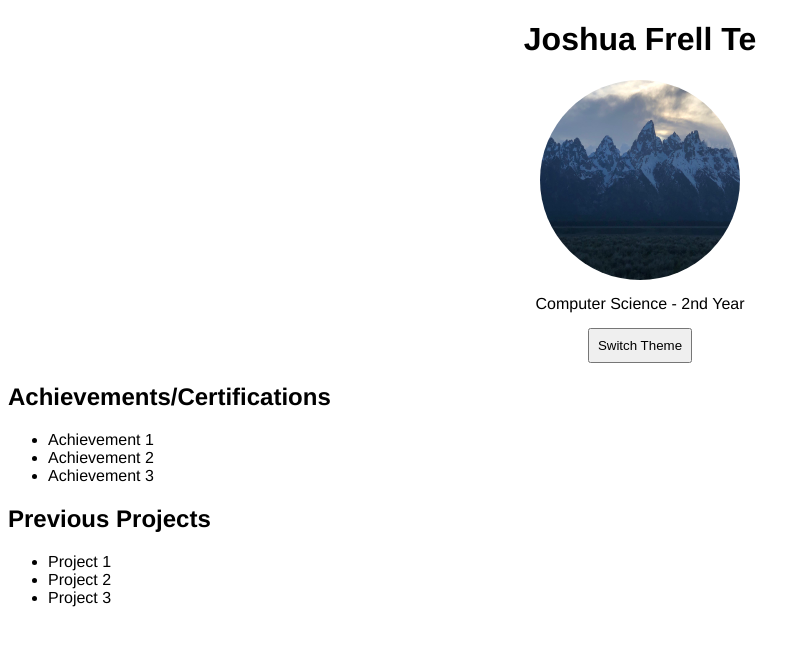
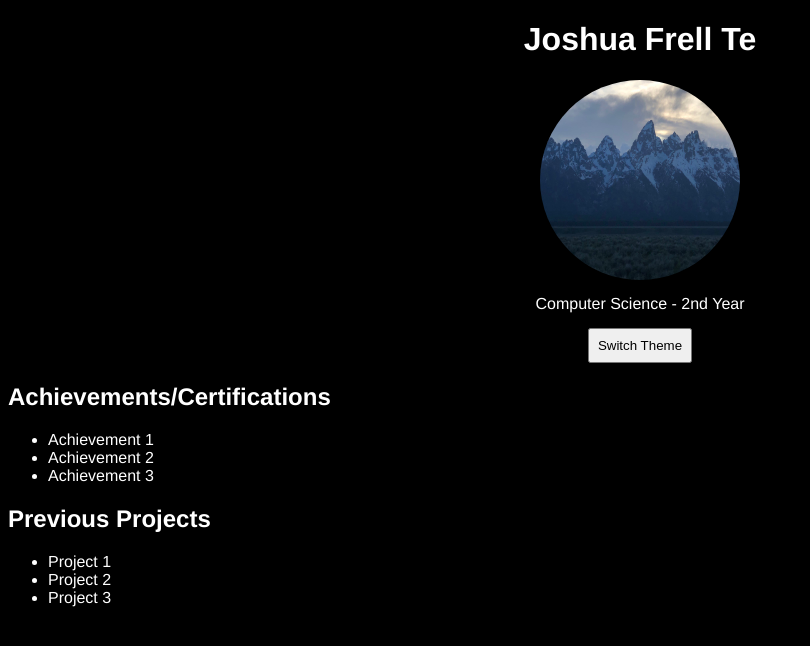
Before and after one commit to joshuafrellte/IT103-FA1-portfolio, a plain HTML site: page index.html in a window 1280 px wide. Both pictures are taken after a click on the button "Switch Theme". Shown: the whole page, without its empty margins (0-810 px from the left). Drawn offline with Linux system fonts and the light colour scheme.

Commit message:
added switch theme functionality

```diff
--- a/script.js
+++ b/script.js
@@ -0,0 +1,6 @@
+const switchThemeBtn = document.getElementById('switchThemeBtn');
+const body = document.body;
+
+switchThemeBtn.onclick = function() {
+    body.classList.toggle('darkMode');
+}
--- a/style.css
+++ b/style.css
@@ -24,3 +24,8 @@ header button {
     margin: 15px auto;
     padding: 8px;
 }
+
+.darkMode {
+    color: white;
+    background-color: black;
+}
```
